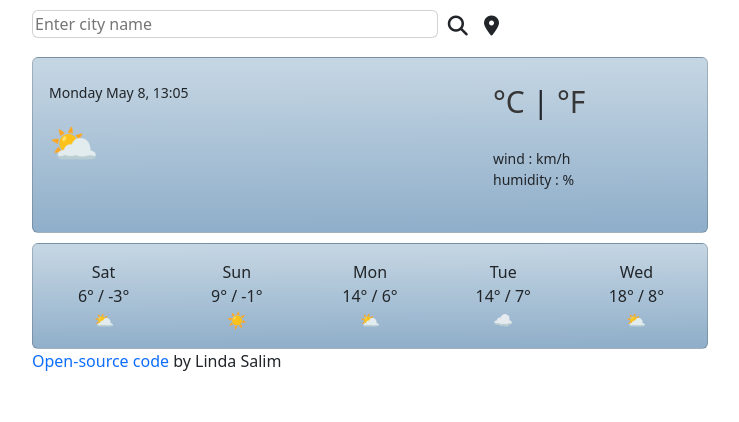
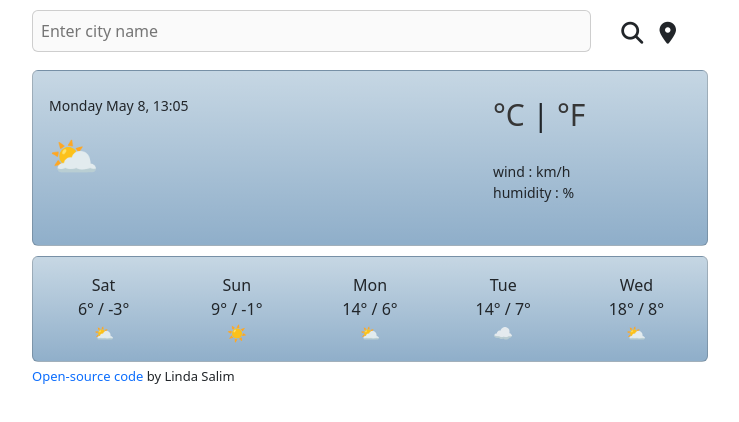
Before and after one commit to lndslm/my-first-project, a plain HTML site: page index.html in a window 1280 px wide. Shown: the whole page, without its empty margins (270-1009 px from the left). Drawn offline with nearby package versions, Linux system fonts and the light colour scheme; no server answers.

Commit message:
Changed the search engine style

```diff
--- a/index.html
+++ b/index.html
@@ -21,6 +21,10 @@
   <body>
     <div class="container">
       <form id="search-city">
+        <div class="search-engine">
+          <div class="card-body">
+            <div class="row">
+              <div class="col-10">
                 <input
                   type="text"
                   name="city"
@@ -28,12 +32,18 @@
                   placeholder="Enter city name"
                   autocomplete="off"
                 />
+              </div>
+              <div class="col-2">
                 <button type="button" class="btn" id="search-button">
                   <i class="fa-solid fa-magnifying-glass"></i>
                 </button>
                 <button type="button" class="btn" id="current-location">
                   <i class="fa-solid fa-location-dot"></i>
                 </button>
+              </div>
+            </div>
+          </div>
+        </div>
       </form>
 
       <div class="card current-datas">
--- a/src/styles.css
+++ b/src/styles.css
@@ -27,9 +27,10 @@ a {
 }
 
 .btn {
-  padding: 5px;
-  font-size: 20px;
+  margin-top: 10px;
+  font-size: 22px;
   display: inline;
+  padding: 5px 5px 10px 5px;
 }
 
 .forecast {
@@ -58,7 +59,9 @@ a {
   border: 1px solid rgba(0, 0, 0, 0.175);
   border-radius: 0.375rem;
   margin-top: 10px;
-  width: 60%;
+  padding: 8px;
+  width: 100%;
+  background: #fafafa;
 }
 
 #celsius-link,
@@ -75,3 +78,8 @@ a {
 #current-temperature {
   font-weight: bold;
 }
+
+#code-link {
+  font-size: 13px;
+  margin-top: 5px;
+}
```
Lines whose indentation alone changed are shown as unchanged.
